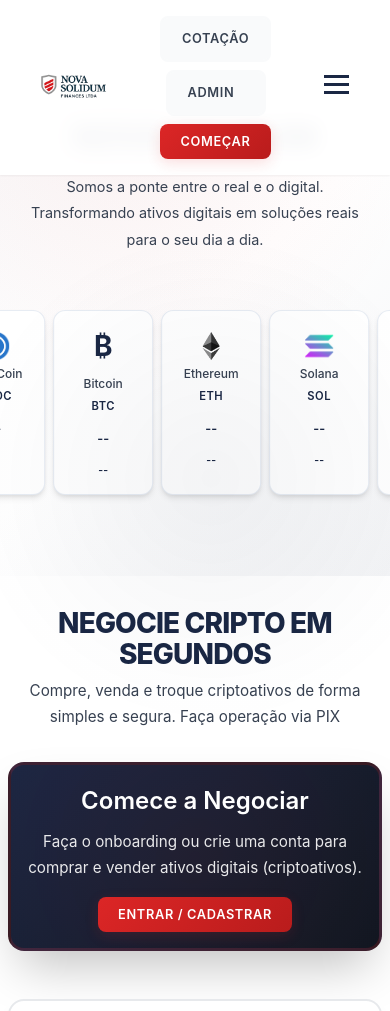
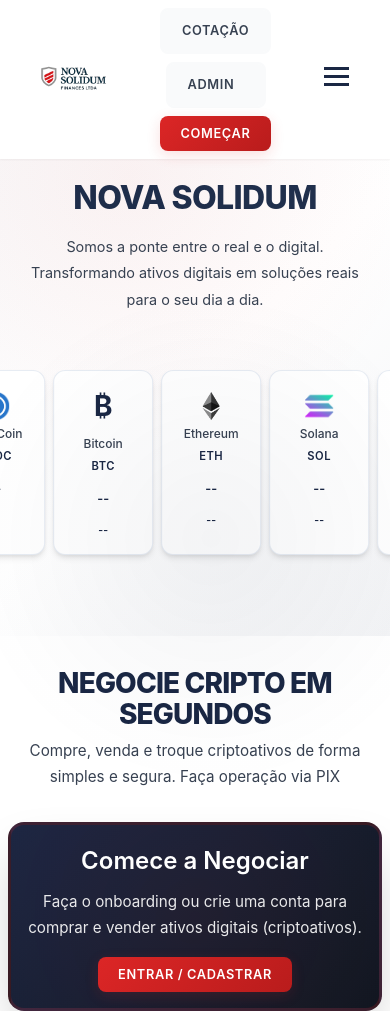
Before and after one commit to JonasArcuri/nova-solidum, a plain HTML site: page index.html in a window 390 px wide. Shown: the top 1011 px of the page. Drawn offline with Linux system fonts and the light colour scheme; no server answers.

Commit message:
Fix mobile hero spacing under fixed header

```diff
--- a/styles.css
+++ b/styles.css
@@ -2071,6 +2071,10 @@ body {
 
 /* Responsive Design - Mobile */
 @media (max-width: 768px) {
+    .nav {
+        padding: var(--spacing-xs) 0;
+    }
+
     .nav-menu {
         display: none;
         position: absolute;
@@ -2110,6 +2114,7 @@ body {
     }
 
     .hero {
+        margin-top: 120px;
         min-height: 70vh;
         padding: var(--spacing-lg) 0;
     }
@@ -2391,7 +2396,7 @@ body {
     .hero {
         min-height: 60vh;
         padding: var(--spacing-md) 0;
-        margin-top: 70px;
+        margin-top: 130px;
     }
 
     .hero-title {
```
